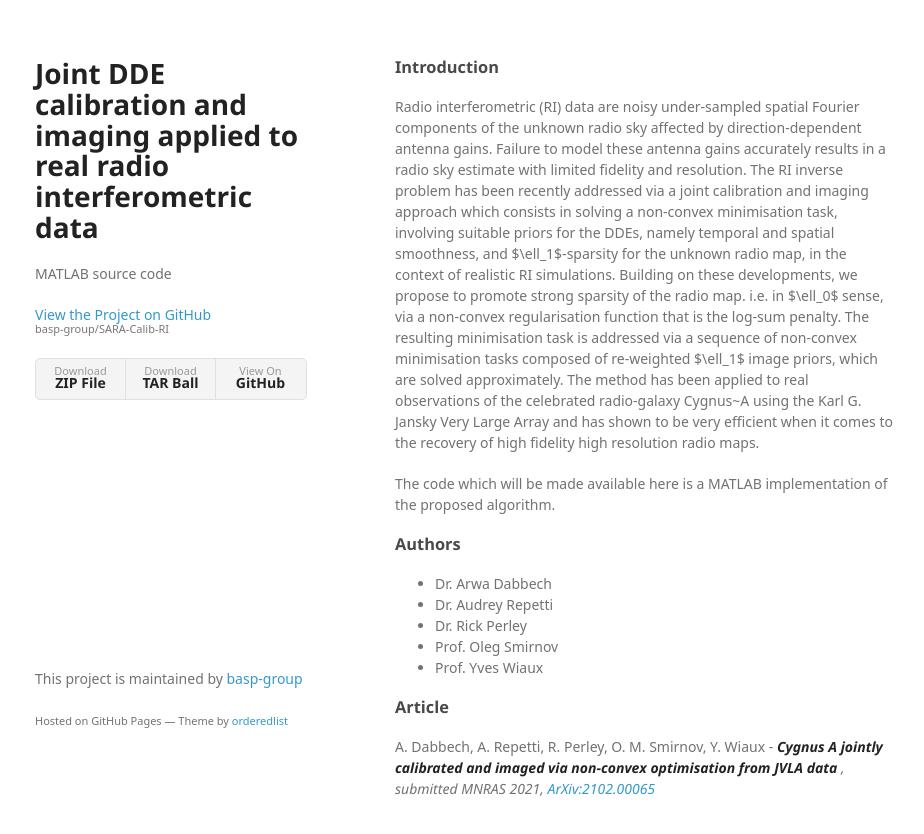
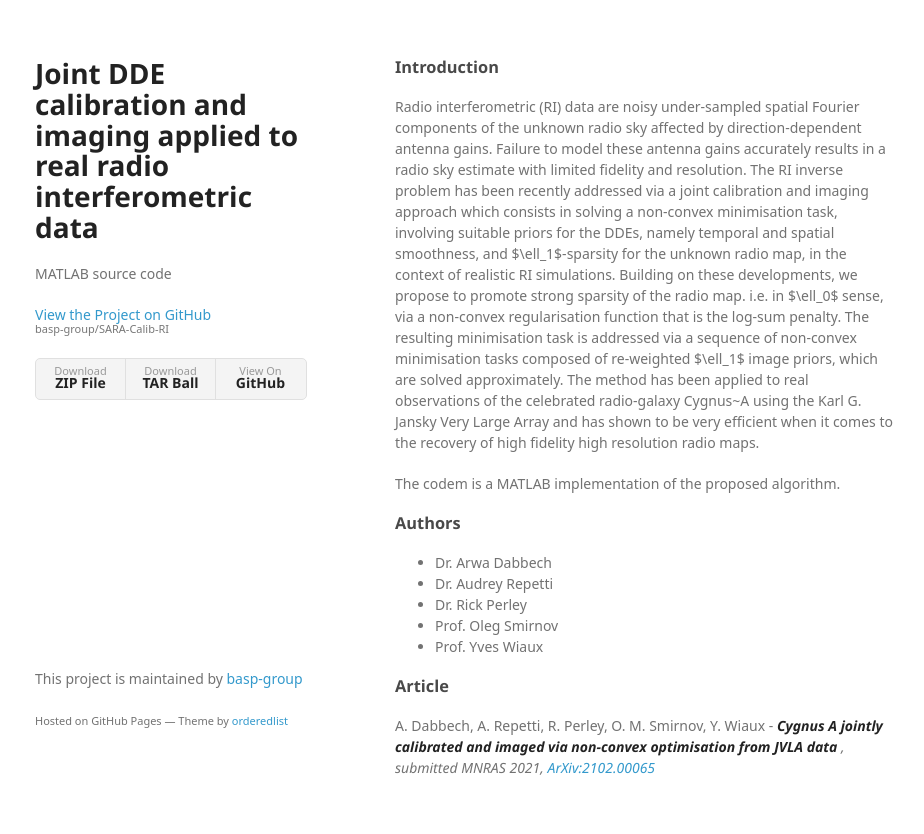
Before and after one commit to basp-group/SARA-CALIB-realdata, a plain HTML site: page index.html in a window 1280 px wide. Shown: the whole page, without its empty margins (175-1099 px from the left). Drawn offline with Linux system fonts and the light colour scheme; a web font is replaced by a local one.

Commit message:
Update index.html

```diff
--- a/index.html
+++ b/index.html
@@ -37,7 +37,7 @@
 <p>
 Radio interferometric (RI) data are noisy under-sampled spatial Fourier components of the unknown radio sky affected by direction-dependent antenna gains. Failure to model these antenna gains accurately results in a radio sky estimate with limited fidelity and resolution. The RI inverse problem has been recently addressed via a joint calibration and imaging approach which consists in solving a non-convex minimisation task, involving suitable priors for the DDEs, namely temporal and spatial smoothness, and $\ell_1$-sparsity for the unknown radio map, in the context of realistic RI simulations. Building on these developments, we propose to promote strong sparsity of the radio map. i.e. in $\ell_0$ sense, via a non-convex regularisation function that is the log-sum penalty. The resulting minimisation task is addressed via a sequence of non-convex minimisation tasks composed of re-weighted $\ell_1$ image priors, which are solved approximately.
 The method has been applied to real observations of the celebrated radio-galaxy Cygnus~A using the Karl G. Jansky Very Large Array and has shown to be very efficient when it comes to the recovery of high fidelity high resolution radio maps.
-<p>The code which will be made available here is a MATLAB implementation of the proposed algorithm.</p>
+<p>The codem is a MATLAB implementation of the proposed algorithm.</p>
 
 <h3>
 <a id="authors" class="anchor" href="#authors" aria-hidden="true"><span aria-hidden="true" class="octicon octicon-link"></span></a>Authors</h3>
```
